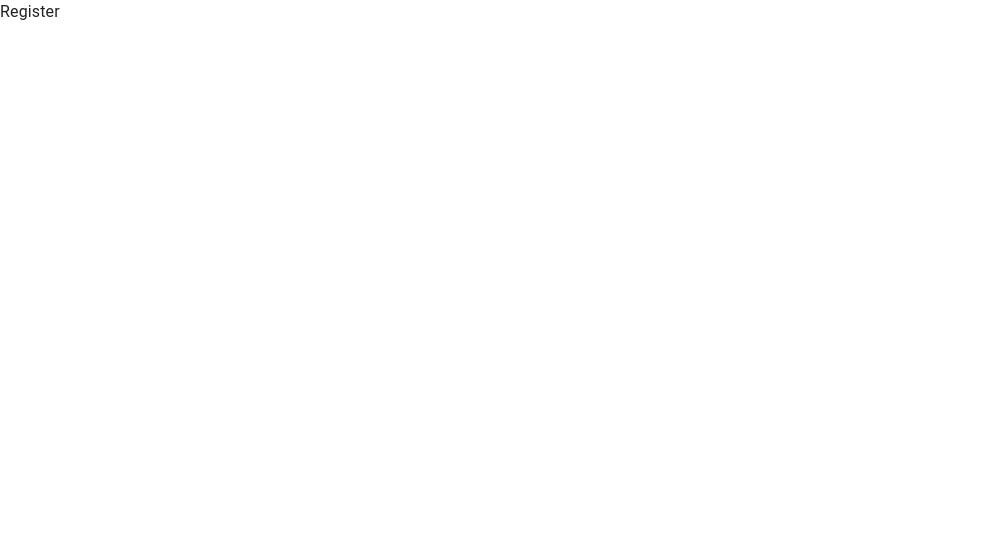
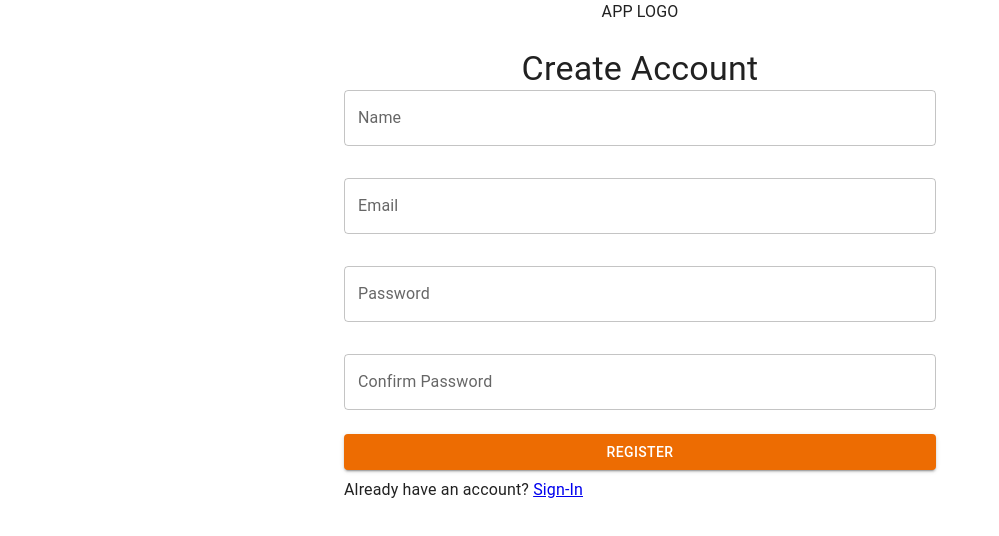
Before and after one commit to SskyWalkerR/Amazon-Clone, a React (Vite) app in the folder frontend/: page /auth/register in a window 1280 px wide. Shown: the top 536 px of the page, without its empty margins (0-999 px from the left). Built offline with nearby package versions, Linux system fonts and the light colour scheme.

Commit message:
Add validator

```diff
--- a/frontend/package.json
+++ b/frontend/package.json
@@ -12,11 +12,14 @@
   "dependencies": {
     "@emotion/react": "^11.11.1",
     "@emotion/styled": "^11.11.0",
+    "@hookform/resolvers": "^3.3.1",
     "@mui/icons-material": "^5.14.8",
     "@mui/material": "^5.14.8",
     "react": "^18.2.0",
     "react-dom": "^18.2.0",
-    "react-router-dom": "^6.15.0"
+    "react-hook-form": "^7.47.0",
+    "react-router-dom": "^6.15.0",
+    "zod": "^3.22.4"
   },
   "devDependencies": {
     "@types/react": "^18.2.21",
--- /dev/null
+++ b/frontend/src/layouts/AuthLayout.tsx
@@ -0,0 +1,19 @@
+import { FC, ReactNode } from "react";
+import Box from "@mui/material/Box";
+import Typography from "@mui/material/Typography";
+import Stack from "@mui/material/Stack";
+
+type AuthLayoutProps = {
+  children: ReactNode;
+};
+
+const AuthLayout: FC<AuthLayoutProps> = ({ children }) => {
+  return (
+    <Stack width="100%" justifyContent="center" alignItems="center">
+      <Typography textAlign="center">APP LOGO</Typography>
+      {children}
+    </Stack>
+  );
+};
+
+export default AuthLayout;
--- a/frontend/src/pages/Register.tsx
+++ b/frontend/src/pages/Register.tsx
@@ -1,5 +1,105 @@
+import Typography from "@mui/material/Typography";
+import AuthLayout from "../layouts/AuthLayout";
+
+import { Controller, useForm } from "react-hook-form";
+import { zodResolver } from "@hookform/resolvers/zod";
+import Button from "@mui/material/Button";
+import TextField from "@mui/material/TextField";
+import Stack from "@mui/material/Stack";
+import FormValidator, { RegisterType } from "../validator/form";
+import { Link } from "react-router-dom";
+
 const Register = () => {
-  return <div>Register</div>;
+  const {
+    control,
+    handleSubmit,
+    formState: { errors },
+  } = useForm<RegisterType>({
+    resolver: zodResolver(FormValidator.registerSchema),
+  });
+
+  const onSubmit = (values: RegisterType) => {
+    console.log(values);
+  };
+  return (
+    <AuthLayout>
+      <Stack padding={3} width={{ xs: "100%", md: "50%" }}>
+        <form onSubmit={handleSubmit(onSubmit)}>
+          <Typography variant="h4" textAlign="center">
+            Create Account
+          </Typography>
+          <Stack spacing={2} marginBottom={1}>
+            <Controller
+              name="fullName"
+              control={control}
+              render={({ field }) => (
+                <TextField
+                  fullWidth
+                  type="text"
+                  id="outlined-basic"
+                  label="Name"
+                  variant="outlined"
+                  {...field}
+                />
+              )}
+            />
+            <Typography color="error">{errors.fullName?.message}</Typography>
+            <Controller
+              name="email"
+              control={control}
+              render={({ field }) => (
+                <TextField
+                  fullWidth
+                  type="email"
+                  id="outlined-basic"
+                  label="Email"
+                  variant="outlined"
+                  {...field}
+                />
+              )}
+            />
+            <Typography color="error">{errors.email?.message}</Typography>
+            <Controller
+              name="password"
+              control={control}
+              render={({ field }) => (
+                <TextField
+                  fullWidth
+                  type="password"
+                  id="outlined-basic"
+                  label="Password"
+                  variant="outlined"
+                  {...field}
+                />
+              )}
+            />
+            <Typography color="error">{errors.password?.message}</Typography>
+            <Controller
+              name="confirmPassword"
+              control={control}
+              render={({ field }) => (
+                <TextField
+                  fullWidth
+                  type="password"
+                  id="outlined-basic"
+                  label="Confirm Password"
+                  variant="outlined"
+                  {...field}
+                />
+              )}
+            />
+            <Typography color="error">{errors.confirmPassword?.message}</Typography>
+          </Stack>
+          <Button variant="contained" color="warning" fullWidth type="submit">
+            REGISTER
+          </Button>
+        </form>
+        <Typography marginTop={1}>
+          Already have an account? <Link to="/auth/signin">Sign-In</Link>
+        </Typography>
+      </Stack>
+    </AuthLayout>
+  );
 };
 
 export default Register;
--- a/frontend/src/pages/Signin.tsx
+++ b/frontend/src/pages/Signin.tsx
@@ -1,5 +1,75 @@
+import Typography from "@mui/material/Typography";
+import AuthLayout from "../layouts/AuthLayout";
+
+import { Controller, useForm } from "react-hook-form";
+import { zodResolver } from "@hookform/resolvers/zod";
+import Button from "@mui/material/Button";
+import TextField from "@mui/material/TextField";
+import Stack from "@mui/material/Stack";
+import FormValidator, { SigninType } from "../validator/form";
+import { Link } from "react-router-dom";
+
 const Signin = () => {
-  return <div>Signin</div>;
+  const {
+    control,
+    handleSubmit,
+    formState: { errors },
+  } = useForm<SigninType>({
+    resolver: zodResolver(FormValidator.signinSchema),
+  });
+
+  const onSubmit = (values: SigninType) => {
+    console.log(values);
+  };
+  return (
+    <AuthLayout>
+      <Stack padding={3} width={{ xs: "100%", md: "50%" }}>
+        <form onSubmit={handleSubmit(onSubmit)}>
+          <Typography variant="h4" textAlign="center">
+            Signin
+          </Typography>
+          <Stack spacing={2} marginBottom={1}>
+            <Controller
+              name="email"
+              control={control}
+              render={({ field }) => (
+                <TextField
+                  fullWidth
+                  type="email"
+                  id="outlined-basic"
+                  label="Email"
+                  variant="outlined"
+                  {...field}
+                />
+              )}
+            />
+            <Typography color="error">{errors.email?.message}</Typography>
+            <Controller
+              name="password"
+              control={control}
+              render={({ field }) => (
+                <TextField
+                  fullWidth
+                  type="password"
+                  id="outlined-basic"
+                  label="Password"
+                  variant="outlined"
+                  {...field}
+                />
+              )}
+            />
+            <Typography color="error">{errors.password?.message}</Typography>
+          </Stack>
+          <Button variant="contained" color="warning" fullWidth type="submit">
+            SIGNIN
+          </Button>
+        </form>
+        <Typography marginTop={1}>
+          Don't have an account? <Link to="/auth/register">Sign-Up</Link>
+        </Typography>
+      </Stack>
+    </AuthLayout>
+  );
 };
 
 export default Signin;
--- /dev/null
+++ b/frontend/src/validator/form.ts
@@ -0,0 +1,29 @@
+import * as zode from "zod";
+
+const registerSchema = zode
+  .object({
+    fullName: zode.string().min(1, { message: "This field is required" }),
+    email: zode.string().email().min(1, { message: "Invalid email address" }),
+    password: zode.string().min(1, "Password is required"),
+    confirmPassword: zode.string().min(1, "Confirm Password"),
+  })
+  .refine((data) => data.password === data.confirmPassword, {
+    path: ["confirmPassword"],
+    message: "Passwords do not match",
+  });
+
+export type RegisterType = zode.infer<typeof registerSchema>;
+
+const signinSchema = zode.object({
+  email: zode.string().email().min(1, { message: "Invalid email address" }),
+  password: zode.string().min(1, "Password is required"),
+});
+
+export type SigninType = zode.infer<typeof signinSchema>;
+
+class FormValidator {
+  static registerSchema = registerSchema;
+  static signinSchema = signinSchema;
+}
+
+export default FormValidator;
```
Also changed, not shown: 1 other file (tests, documents, lock files or other folders).
